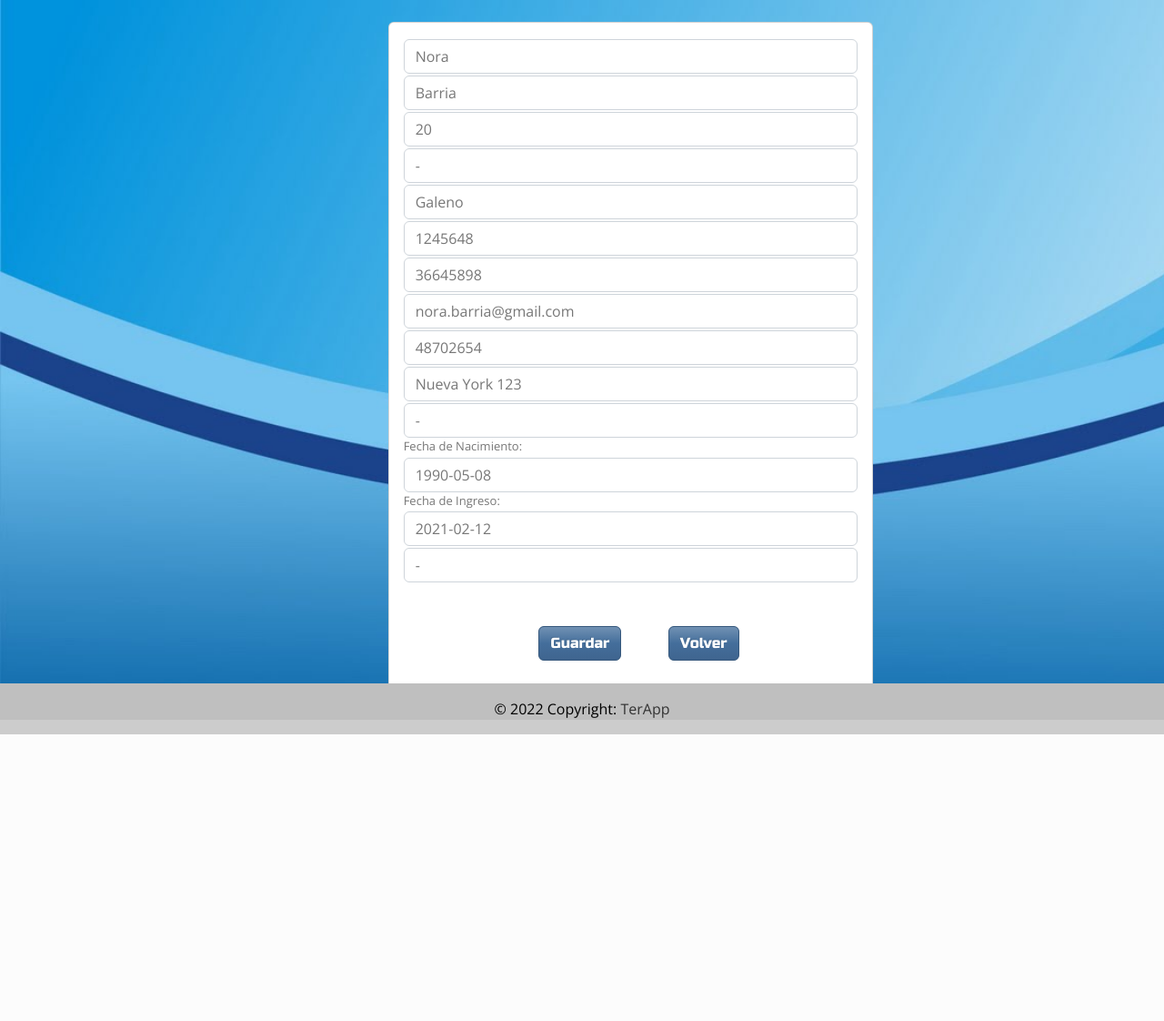
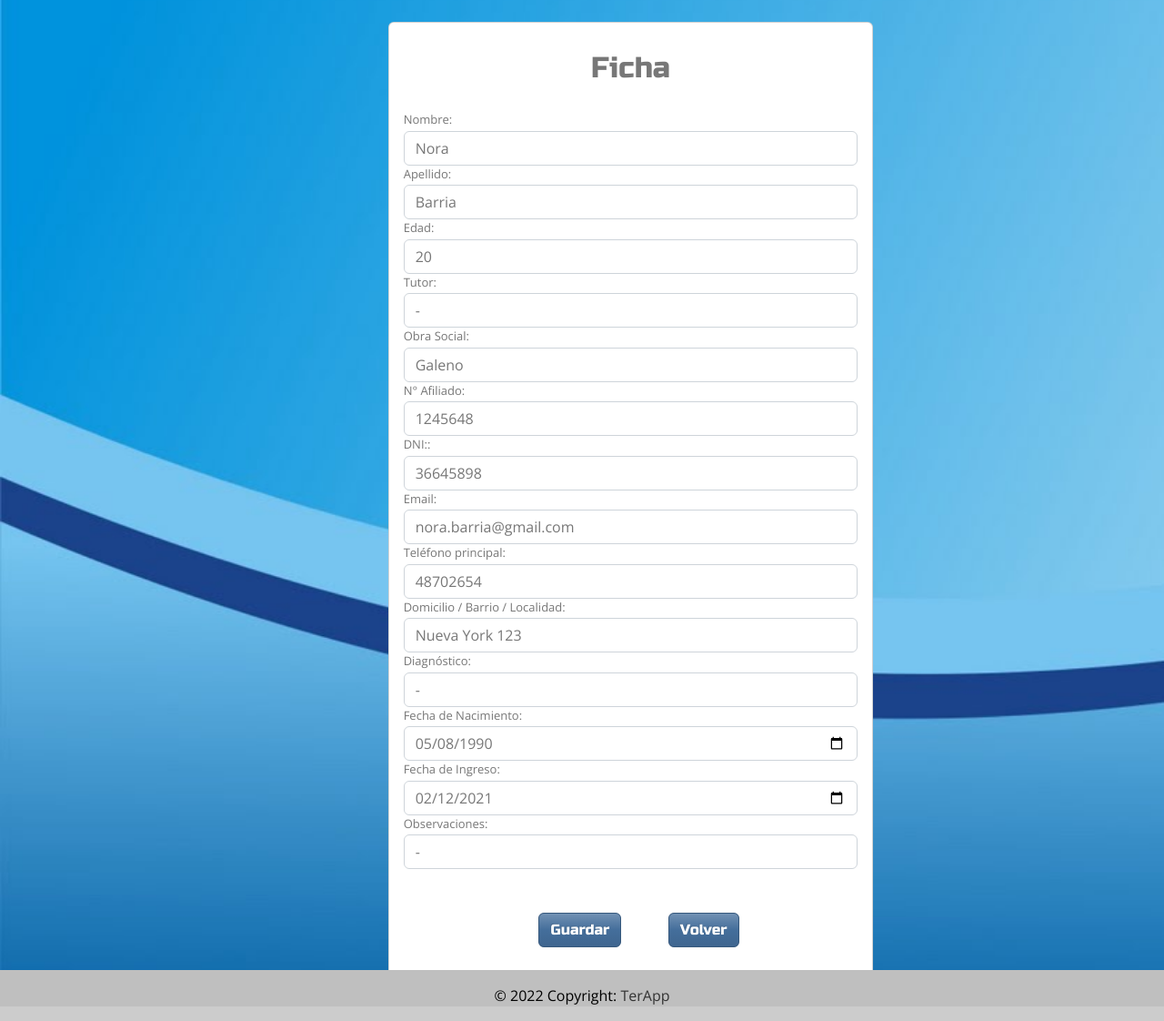
Before and after one commit to marcosegutierrez/TerApp_TPDI, a Flask app: page /patient/edit_patient/34 in a window 1280 px wide. Shown: the part 73-1195 px from the top of the page at 91% size. Before the commit the page ends 880 px from the top, so only its background shows below. Run offline with Flask 2, Linux system fonts and the light colour scheme; data comes from the database, SQL or seed files in the repository; some libraries are stand-ins or nearby versions.

Commit message:
Login, Edición patient: alertas y vistas

```diff
--- a/App.py
+++ b/App.py
@@ -89,7 +89,7 @@ def add_patient():
         cur.execute('INSERT INTO paciente (nombre, apellido, edad, tutor, obra_social, n_afiliado, dni, email, telefono, domicilio, diagnostico, fecha_de_nacimiento, fecha_de_ingreso, observaciones) VALUES (%s, %s, %s, %s, %s, %s, %s, %s, %s, %s, %s, %s, %s, %s)',
                     (nombre, apellido, edad, tutor, obra_social, n_afiliado, dni, email, telefono, domicilio, diagnostico, fecha_de_nacimiento, fecha_de_ingreso, observaciones))
         mysql.connection.commit()
-        flash('Contacto agregado satisfactoriamente')
+        flash('Paciente agregado satisfactoriamente')
         return redirect(url_for('Patient_List'))
 
 
@@ -139,6 +139,7 @@ def update_patient(id):
             WHERE id = %s
             """, (nombre, apellido, edad, tutor, obra_social, n_afiliado, dni, email, telefono, domicilio, diagnostico, fecha_de_nacimiento, fecha_de_ingreso, observaciones, id))
         mysql.connection.commit()
+        flash('Paciente editado satisfactoriamente')
         return redirect(url_for('Patient_List'))
 
 
@@ -202,7 +203,9 @@ def Login():
     if session.get('logueado'):
        return render_template('Personalized_Welcome.html')
     else:
-         return render_template('Login.html')
+
+        return render_template('Login.html')
+
 
 
     # ------------------------------LOGIN Verificación de datos--------------------------------------
@@ -220,7 +223,8 @@ def do_admin_login():
   profesional = cur.fetchone()
 
   if profesional is None:
-      return Login();
+        flash("Ups! vuelve a intentarlo")
+        return Login();
 
   password_db = profesional[13] #indice de la contraseña
 
--- a/static/css/main.css
+++ b/static/css/main.css
@@ -2,6 +2,7 @@ html {
     min-height: 100%;
     position: relative;
   }
+
 body{
     background-image: url(../img/fond.jpg);
     background-repeat: no-repeat;
@@ -10,7 +11,6 @@ body{
 
 .navbar{
     font-family: 'Russo One', sans-serif;
-
 }
 
 .navbar a {
@@ -35,7 +35,6 @@ h3, h2 ,h1{
 
 .pbody{
     color:black;
-
 }
 
 .btn{
@@ -58,6 +57,15 @@ font-size: small;
     height: 1000px;
 }
 
+#tarjeta_edicion{
+    height: 100%;
+}
+
+.row{
+    margin-left: 10px;
+    margin-right: 10px;
+}
+
 .form-control{
     margin-top: 2px;
 }
@@ -69,12 +77,7 @@ font-size: small;
 
 #boton_volver{
     text-align: right;
-    margin-top: 20px;
-
     margin-bottom: 50px !important;
-
-
-
 }
 
 a{
@@ -88,7 +91,13 @@ a{
     padding-left: 10px;
     margin-right: 20px;
   }
-  footer {
+
+.alert-success{
+    margin-right: 10px;
+    margin-left: 10px;
+  }
+
+footer {
     background-color: black;
     position: absolute;
     bottom: 0;
--- a/templates/Edit_Patient.html
+++ b/templates/Edit_Patient.html
@@ -1,27 +1,39 @@
-
 {% extends 'layout.html' %}
 
 {% block body %}
 <html>
 <div class="col-md-5 pt-4 offset-md-4">
-    <div class="card card-body ">
+    <div id="tarjeta_edicion" class="card card-body ">
         <form action="/update/{{patient.0}}" method="POST">
-
-            <input type="text" name="nombre" placeholder="Nombre" value="{{ patient.1}}" class="form-control">
-            <input type="text" name="apellido" placeholder="Apellido" value="{{ patient.2}}" class="form-control">
-            <input type="number" pattern="/^-?\d+\.?\d*$/" name="edad" placeholder="Edad" value="{{ patient.3}}" class="form-control" onKeyPress="if(this.value.length==2) return false;">
-            <input type="text" name="tutor" placeholder="Tutor" value="{{ patient.4}}" class="form-control">
-            <input type="text" name="obra_social" placeholder="Obra_Social" value="{{ patient.5}}" class="form-control">
-            <input type="number" pattern="/^-?\d+\.?\d*$/" name="n_afiliado" placeholder="N_Afiliado" value="{{ patient.6}}" class="form-control" onKeyPress="if(this.value.length==16) return false;">
-            <input type="number" pattern="/^-?\d+\.?\d*$/" name="dni" placeholder="Dni" value="{{ patient.7}}" class="form-control"  onKeyPress="if(this.value.length==8) return false;">
-            <input type="text" name="email" placeholder="Email" value="{{ patient.8}}" class="form-control">
-            <input type="number" pattern="/^-?\d+\.?\d*$/" name="telefono" placeholder="Telefono" value="{{ patient.9}}" class="form-control" onKeyPress="if(this.value.length==15) return false;">
-            <input type="text" name="domicilio" placeholder="Domicilio" value="{{ patient.10}}" class="form-control">
-            <input type="text" name="diagnostico" placeholder="Diagnostico" value="{{ patient.11}}" class="form-control">
+            <h2 class="text-center">Ficha</h2>
+            <br>
+            <label for="tutor">Nombre:</label>
+            <input type="text" name="nombre" value="{{ patient.1}}" class="form-control">
+            <label for="tutor">Apellido:</label>
+            <input type="text" name="apellido" value="{{ patient.2}}" class="form-control">
+            <label for="tutor">Edad:</label>
+            <input type="number" pattern="/^-?\d+\.?\d*$/" name="edad" value="{{ patient.3}}" class="form-control" onKeyPress="if(this.value.length==2) return false;">
+            <label for="tutor">Tutor:</label>
+            <input type="text" name="tutor" placeholder="Nombre completo" value="{{ patient.4}}" class="form-control">
+            <label for="tutor">Obra Social:</label>
+            <input type="text" name="obra_social" value="{{ patient.5}}" class="form-control">
+            <label for="tutor">N° Afiliado:</label>
+            <input type="number" pattern="/^-?\d+\.?\d*$/" name="n_afiliado" value="{{ patient.6}}" class="form-control" onKeyPress="if(this.value.length==16) return false;">
+            <label for="tutor">DNI::</label>
+            <input type="number" pattern="/^-?\d+\.?\d*$/" name="dni" placeholder="Sin puntos" value="{{ patient.7}}" class="form-control"  onKeyPress="if(this.value.length==8) return false;">
+            <label for="tutor">Email:</label>
+            <input type="text" name="email" value="{{ patient.8}}" class="form-control">
+            <label for="tutor">Teléfono principal:</label>
+            <input type="number" pattern="/^-?\d+\.?\d*$/" name="telefono" placeholder="Incluir característica" value="{{ patient.9}}" class="form-control" onKeyPress="if(this.value.length==15) return false;">
+            <label for="tutor">Domicilio / Barrio / Localidad:</label>
+            <input type="text" name="domicilio" value="{{ patient.10}}" class="form-control">
+            <label for="tutor">Diagnóstico:</label>
+            <input type="text" name="diagnostico" value="{{ patient.11}}" class="form-control">
             <label for="fecha_de_nacimiento">Fecha de Nacimiento:</label>
-            <input type="text" name="fecha_de_nacimiento" placeholder="Fecha_De_Nacimiento" value="{{ patient.12}}" class="form-control">
+            <input type="date" name="fecha_de_nacimiento" placeholder="Fecha de Nacimiento" value="{{ patient.12}}" class="form-control">
             <label for="fecha_de_ingreso">Fecha de Ingreso:</label>
-            <input type="text" name="fecha_de_ingreso" placeholder="Fecha_De_Ingreso" value="{{ patient.13}}" class="form-control">
+            <input type="date" name="fecha_de_ingreso" placeholder="Fecha de Ingreso" value="{{ patient.13}}" class="form-control">
+            <label for="fecha_de_ingreso">Observaciones:</label>
             <input type="text" name="observaciones" placeholder="Observaciones" value="{{ patient.14}}" class="form-control">
 
             <div class="offset-md-3">
@@ -36,6 +48,5 @@
         </form>
     </div>
 </div>
-
 </html>
 {% endblock %}
--- a/templates/Patient_List.html
+++ b/templates/Patient_List.html
@@ -9,7 +9,6 @@
     <div class="alert alert-success alert-dismissible fade show" role="alert">
         {{ message }}
         <button type="button" class="btn-close" data-dismiss="alert" aria-label="Close">
-
         </button>
     </div>
     {% endfor %}
@@ -40,7 +39,7 @@
                     <input type="text" name="email" class="form-control">
                     <label for="telefono">Télefono principal:</label>
                     <input type="number" pattern="/^-?\d+\.?\d*$/" name="telefono" placeholder="Incluir característica" class="form-control" onKeyPress="if(this.value.length==15) return false;">
-                    <label for="domicilio">Domicilio/Barrio/Localidad:</label>
+                    <label for="domicilio">Domicilio / Barrio / Localidad:</label>
                     <input type="text" name="domicilio" class="form-control">
                     <label for="diagnostico">Diagnóstico:</label>
                     <input type="text" name="diagnostico" class="form-control">
@@ -141,7 +140,7 @@
 <br>
 <div id="boton_volver">
     <a href="/personalized_welcome">
-        <input type="button" value="Volver" class="btn btn-success btn-bg mx-2 col-md-2">
+        <input type="button" value="Volver" class="btn btn-success btn-bg mx-4 col-md-2">
     </a>
 </div>
 {% endblock %}
--- a/templates/layout.html
+++ b/templates/layout.html
@@ -50,9 +50,10 @@
 <script src="https://cdnjs.cloudflare.com/ajax/libs/popper.js/1.14.3/umd/popper.min.js" integrity="sha384-ZMP7rVo3mIykV+2+9J3UJ46jBk0WLaUAdn689aCwoqbBJiSnjAK/l8WvCWPIPm49" crossorigin="anonymous"></script>
 <script src="https://stackpath.bootstrapcdn.com/bootstrap/4.1.3/js/bootstrap.min.js" integrity="sha384-ChfqqxuZUCnJSK3+MXmPNIyE6ZbWh2IMqE241rYiqJxyMiZ6OW/JmZQ5stwEULTy" crossorigin="anonymous"></script>
 <script src="{{url_for('static', filename='js/main.js')}}"></script>
+
 <footer class="bg-light text-center text-lg-start">
     <!-- Copyright -->
-    <div class="text-center p-3" style="background-color: rgba(0, 0, 0, 0.2);">
+    <div class="text-center  p-3" style="background-color: rgba(0, 0, 0, 0.2);">
       © 2022 Copyright:
       <a class="text-dark" href="https://mdbootstrap.com/">TerApp</a>
     </div>
```
Also changed, not shown: templates/Login.html (+11 -1 lines), templates/My_Profile.html (+5 -6 lines).
